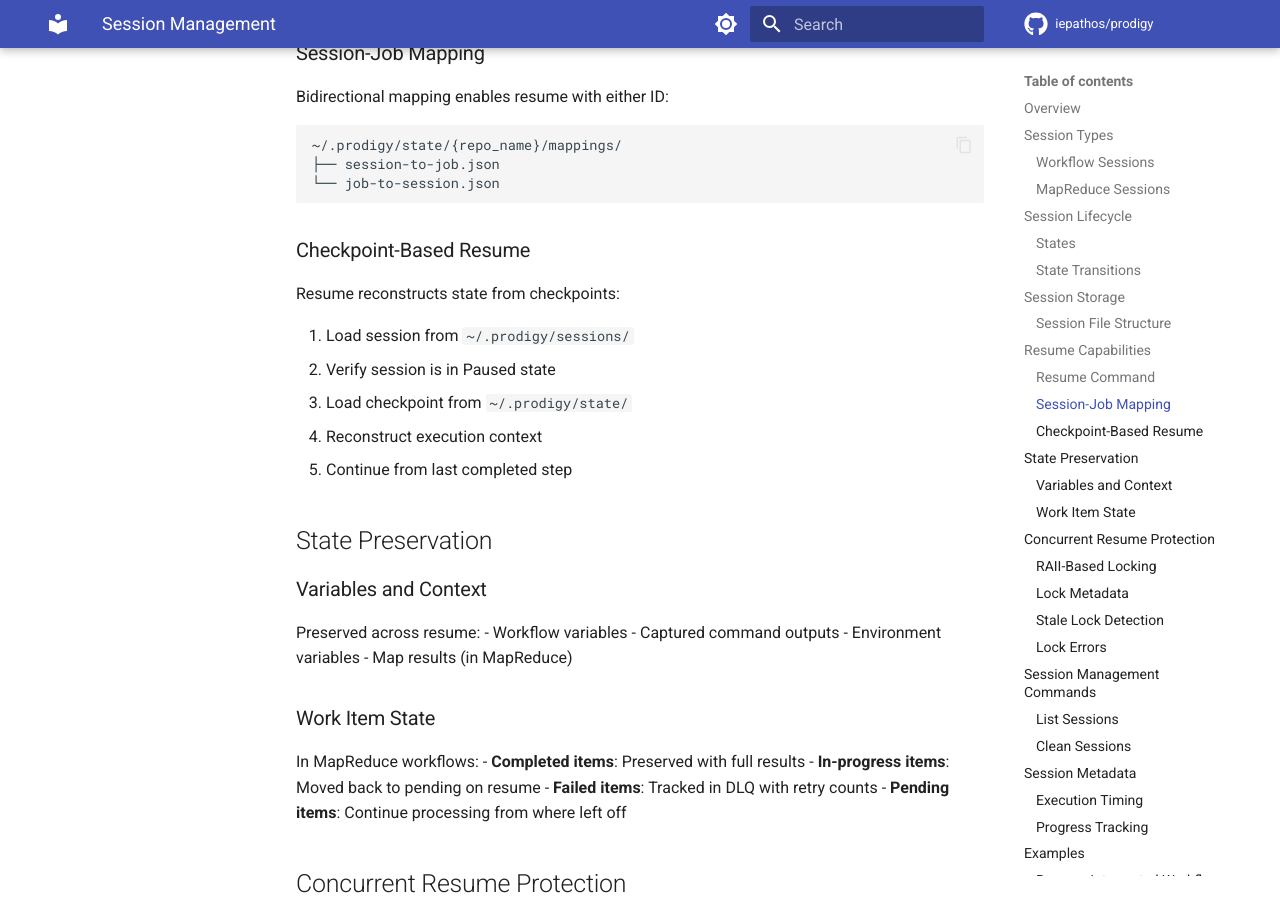
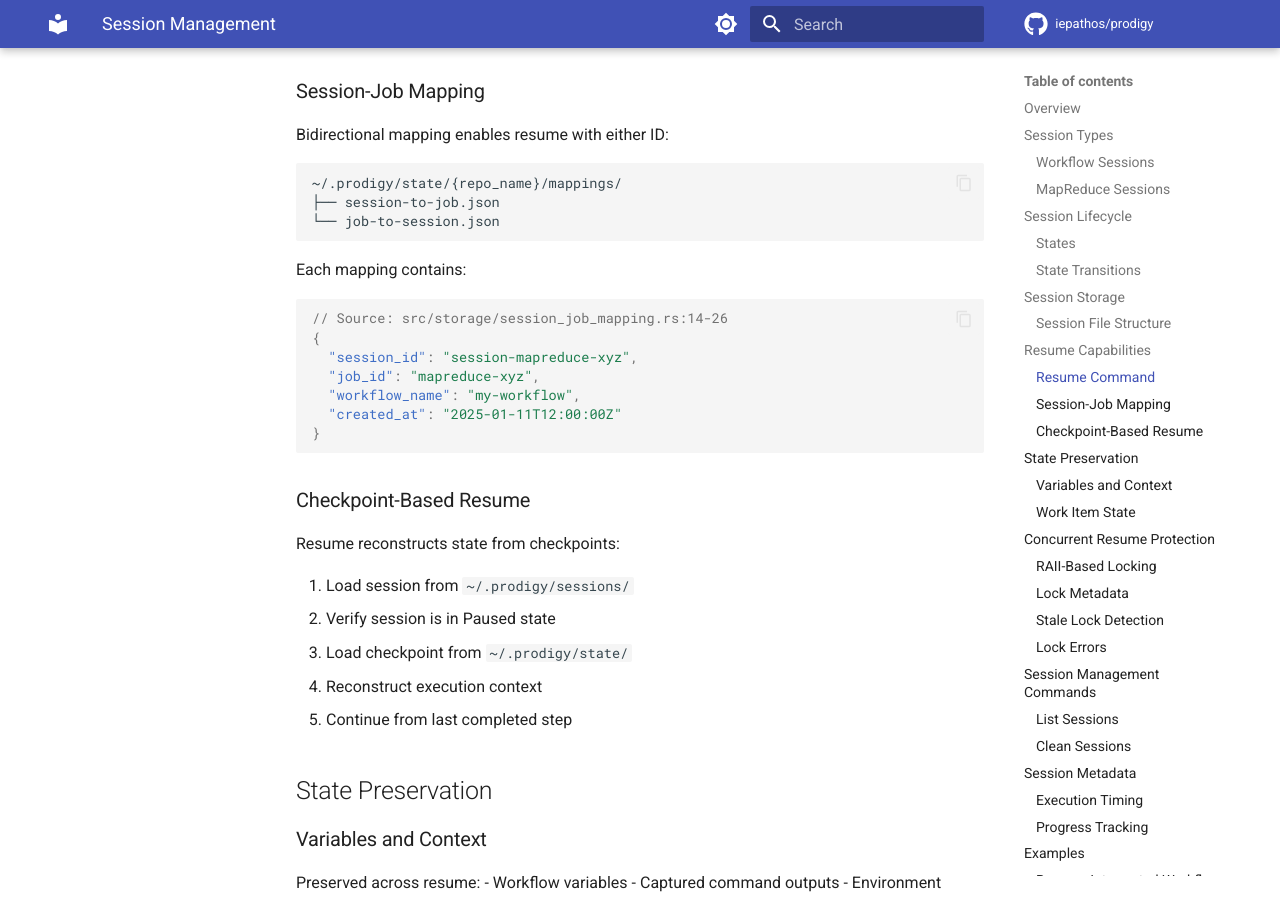
Before and after one commit to iepathos/prodigy, an MkDocs documentation site: the page built from docs/advanced/sessions.md, in a window 1280 px wide and 900 px high, scrolled down 2949 px. Built offline with MkDocs 1.6.1 and Material for MkDocs 9.7.7, drawn with Linux system fonts in a browser that asks for light colours; comment, search, counter and statistics services are not loaded; some of the changed text lies outside the part shown.

Commit message:
docs: fix drift in Prodigy page 'Session Management'
Fixed 3 issue(s):
- [low] Updated MapReduce session example to match actual struct fields (processed_items, agent_count, reduce_results)
- [low] Added reduce_results field to MapReduce session example
- [low] Added complete SessionJobMapping structure with all fields (workflow_name, created_at)

Added source attributions to code examples for better traceability.
Note: Broken link issue was a false positive - ../mapreduce/checkpoint-and-resume.md exists and is valid.

Quality improved from 'Page has accurate content but contains broken cross-references and some minor discrepancies in MapReduce session data structure' to expected standard.

````diff
--- a/docs/advanced/sessions.md
+++ b/docs/advanced/sessions.md
@@ -40,6 +40,7 @@
 MapReduce job state management:
 
 ```json
+// Source: src/unified_session/state.rs:117-125
 {
   "id": "session-mapreduce-xyz",
   "session_type": "MapReduce",
@@ -139,6 +141,18 @@
 ~/.prodigy/state/{repo_name}/mappings/
 ├── session-to-job.json
 └── job-to-session.json
+```
+
+Each mapping contains:
+
+```json
+// Source: src/storage/session_job_mapping.rs:14-26
+{
+  "session_id": "session-mapreduce-xyz",
+  "job_id": "mapreduce-xyz",
+  "workflow_name": "my-workflow",
+  "created_at": "2025-01-11T12:00:00Z"
+}
 ```
 
 ### Checkpoint-Based Resume
````
Also changed, not shown: other parts of docs/advanced/sessions.md (+3 -2 lines).
